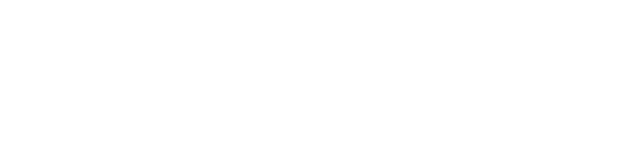
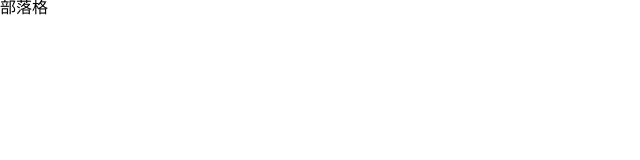
Before and after one commit to kochang66/blog-boilerplate, a plain HTML site: page blogList.html in a window 1280 px wide. Shown: the full height of the page, 0-640 px from the left. Drawn offline with Linux system fonts and the light colour scheme.

Commit message:
增加 h1

```diff
--- a/blogList.html
+++ b/blogList.html
@@ -12,6 +12,7 @@
     <div class="header"></div>
     <!-- 這裡寫入部落格列表區塊 -->
     <div class="footer"></div>
+    <h1>部落格</h1>
 </body>
 
 </html>
```
Also changed, not shown: blogDetail.html (+1 -0 lines).
